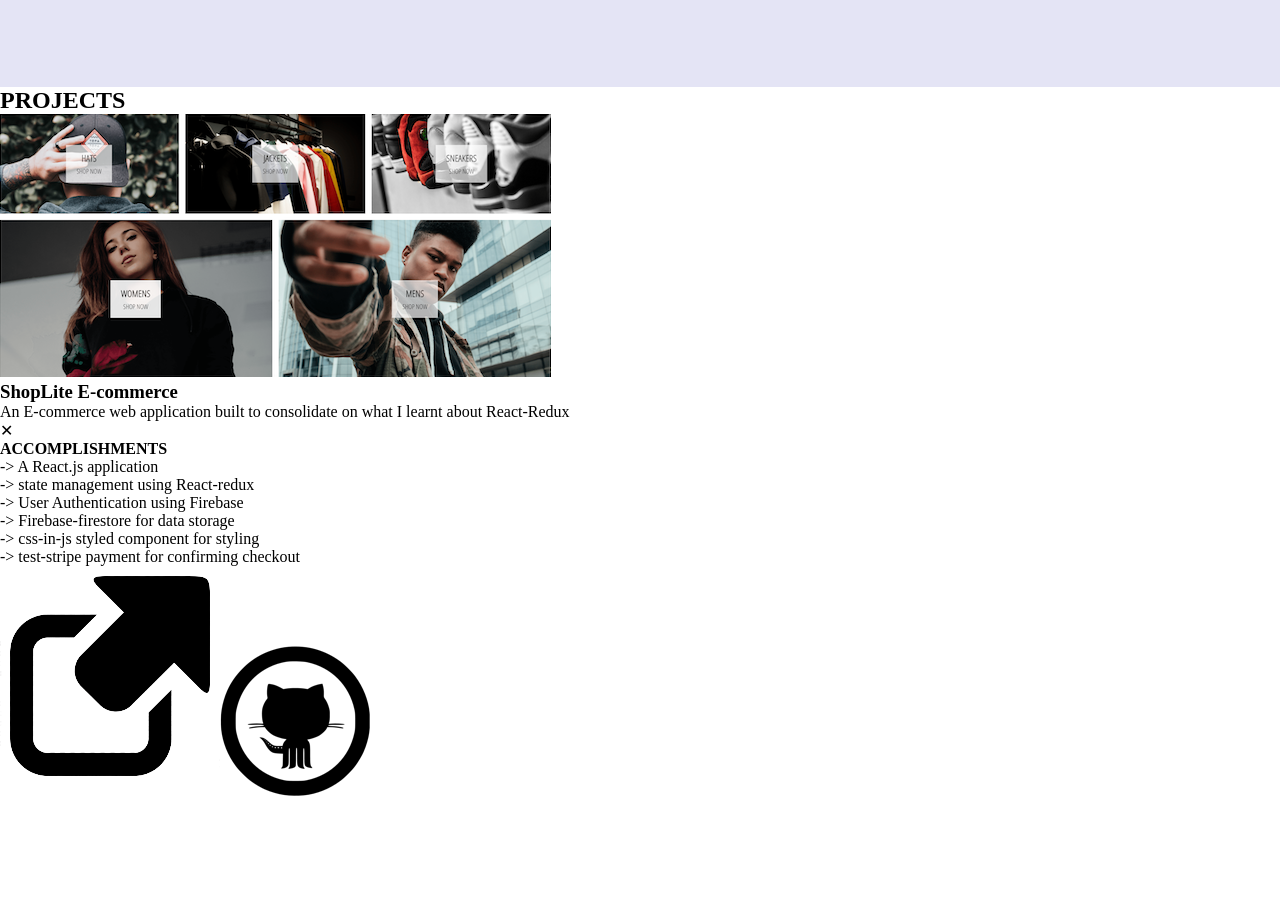
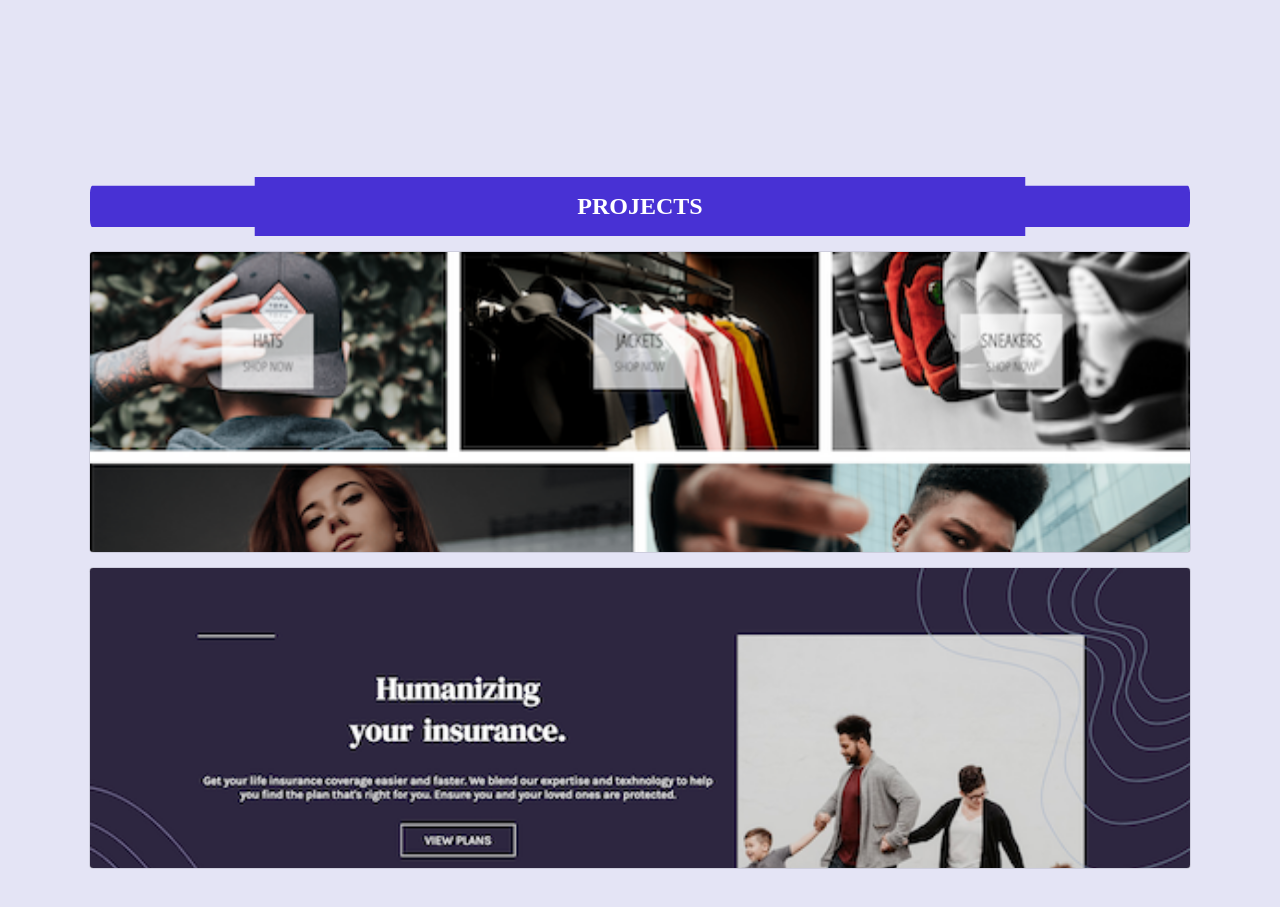
Before and after one commit to PaulOnyekwelu/paulonyekwelu.github.io, a React (Create React App) app: page / in a window 1280 px wide. Shown: the part 2095-3002 px from the top of the page. Before the commit the page ends 2895 px from the top, so only its background shows below. Built offline with nearby package versions, Linux system fonts and the light colour scheme.

Commit message:
code refactoring

```diff
--- a/src/components/projects/projects.style.scss
+++ b/src/components/projects/projects.style.scss
@@ -1,3 +1,144 @@
+.projects{
+    padding: 7%;
+    width: 86%;
+    background: rgb(228, 228, 245);
+
+    .projects-header{
+        font-size: 1.5rem;
+        margin-bottom: 1rem;
+        background: rgb(72,49,212);
+        color: white;
+        padding: 1rem;
+        text-align: center;
+        clip-path: polygon(0% 15%, 15% 15%, 15% 0%, 85% 0%, 85% 15%, 100% 15%, 100% 85%, 85% 85%, 85% 100%, 15% 100%, 15% 85%, 0% 85%);
+        border-radius: 1rem;
+    }
+
+    .projects-section{
+        width: 100%;
+        height: 100%;
+        display: flex;
+        flex-direction: column;
+
+        .project{
+            border-radius: 0.2rem;
+            width: 100%;
+            overflow: hidden;
+            background: rgb(255, 255, 255);
+            -moz-box-shadow:0 0 1px;
+            -webkit-box-shadow: 0 0 1px;
+            box-shadow: 0 0 1px;
+            position: relative;
+            margin-bottom: 1rem;
+            height: 300px;
+
+            .hide-front{
+                & ~ .project-rear{
+                    height: 90%;
+                    display: flex;
+                    flex-direction: column;
+                    justify-content: space-between;
+                    position: absolute;
+                    top: 0;
+                    left: 0;
+                    animation: ShowRear 1s ease;
+                }
+            }
+
+            .show-front{
+
+                & ~ .project-rear{
+                    display: block;
+                    z-index: 1;
+                    animation: HideRear 1s ease;
+                }
+            }
+
+            .project-front{
+                width: 100%;
+                height: 100%;
+
+                .project-img{
+
+                    img{
+                        width: 100%;
+                    }
+                }
+
+                .project-content{
+                    padding: 1rem;
+                    font-size: 1rem;
+
+                    .heading{
+                        color:rgb(72,49,212);
+                    }
+
+                    .description{
+                        color: rgb(62, 59, 71);
+                    }
+                }
+            }
+            .project-rear{
+                width: 94%;
+                padding: 3%;
+                height: 100%;
+                font-size: 1rem;
+                display: none;
+                background: white;
+
+                .project-rear-title{
+                    height: 10%;
+                    display: flex;
+                    justify-content: space-around;
+
+                    span{
+                        height: 90%;
+                        padding-right: 3rem;
+
+
+                    }
+                    .accomplishment-heading{
+                        margin-right: 1rem;
+                        color: rgb(42, 40, 49);
+                    }
+                }
+
+                .project-accomplishments{
+                    height: 66%;
+                    color: rgb(62, 59, 71);
+
+                    span{
+                        line-height: 1.3rem;
+                    }
+
+                    .accomplishment-detail{
+                        text-align: center;
+                    }
+
+                }
+                .project-links{
+                    height: 20%;
+                    display: flex;
+                    // justify-content: space-around;
+                    // background: red;
+
+                    .link{
+                        width:1.8rem;
+                        height: 1.8rem;
+                        padding: 0.3rem;
+                        background: rgb(216, 223, 216);
+                        margin-right: 1rem;
+                        border-radius: 50%;
+                        img{
+                            width: 100%;
+                        }
+                    }
+                }
+            }
+        }
+    }
+}
+
 @media screen and (max-width: 768px){
     .projects{
         padding: 7%;
--- a/src/images/projects/index.js
+++ b/src/images/projects/index.js
@@ -1,6 +1,8 @@
 import ShopliteImg from './shoplite.png';
+import InsuranceImg from './insurance.png';
 
 
 export {
-    ShopliteImg
+    ShopliteImg,
+    InsuranceImg
 }
--- a/src/store/projects.js
+++ b/src/store/projects.js
@@ -1,4 +1,4 @@
-import { ShopliteImg } from "../images/projects";
+import { ShopliteImg, InsuranceImg } from "../images/projects";
 
 
 const Data  = [
@@ -19,18 +19,23 @@ const Data  = [
         "githubUrl": "https://github.com/silanka007/shoplite",
         "showRear": false
     },
-    // {
-    //     "id": 2,
-    //     "name" : "ShopLite E-commerce",
-    //     "imageUrl": ShopliteImg,
-    //     "description": "",
-    //     "accomplishments": [
-    //         { "id": 1, "details": "hello" }
-    //     ],
-    //     "url": "https://shoplite.herokuapp.com/",
-    //     "githubUrl": "https://github.com/silanka007/shoplite",
-    //     "showRear": false
-    // }
+    {
+        "id": 2,
+        "name" : "Insurance - Landing Page",
+        "imageUrl": InsuranceImg,
+        "description": "A simple landing page for insurance company. It is a reaction to a challenge posted on frontend mentors. An easier way to exercise over the weekends.",
+        "accomplishments": [
+            { "id": 1, "detail": "A Frontend application" },
+            { "id": 2, "detail": "No Javascript web design" },
+            { "id": 3, "detail": "User interactions handled with CSS pseudoclasses" },
+            // { "id": 4, "detail": "Firebase-firestore for data storage" },
+            // { "id": 5, "detail": "css-in-js styled component for styling" },
+            // { "id": 6, "detail": "test-stripe payment for confirming checkout" }
+        ],
+        "url": "https://silanka007.github.io/insurance_landing_page/",
+        "githubUrl": "https://github.com/silanka007/insurance_landing_page",
+        "showRear": false
+    }
 ]
 
 export default Data;
```
Also changed, not shown: src/images/projects/insurance.png (added).
